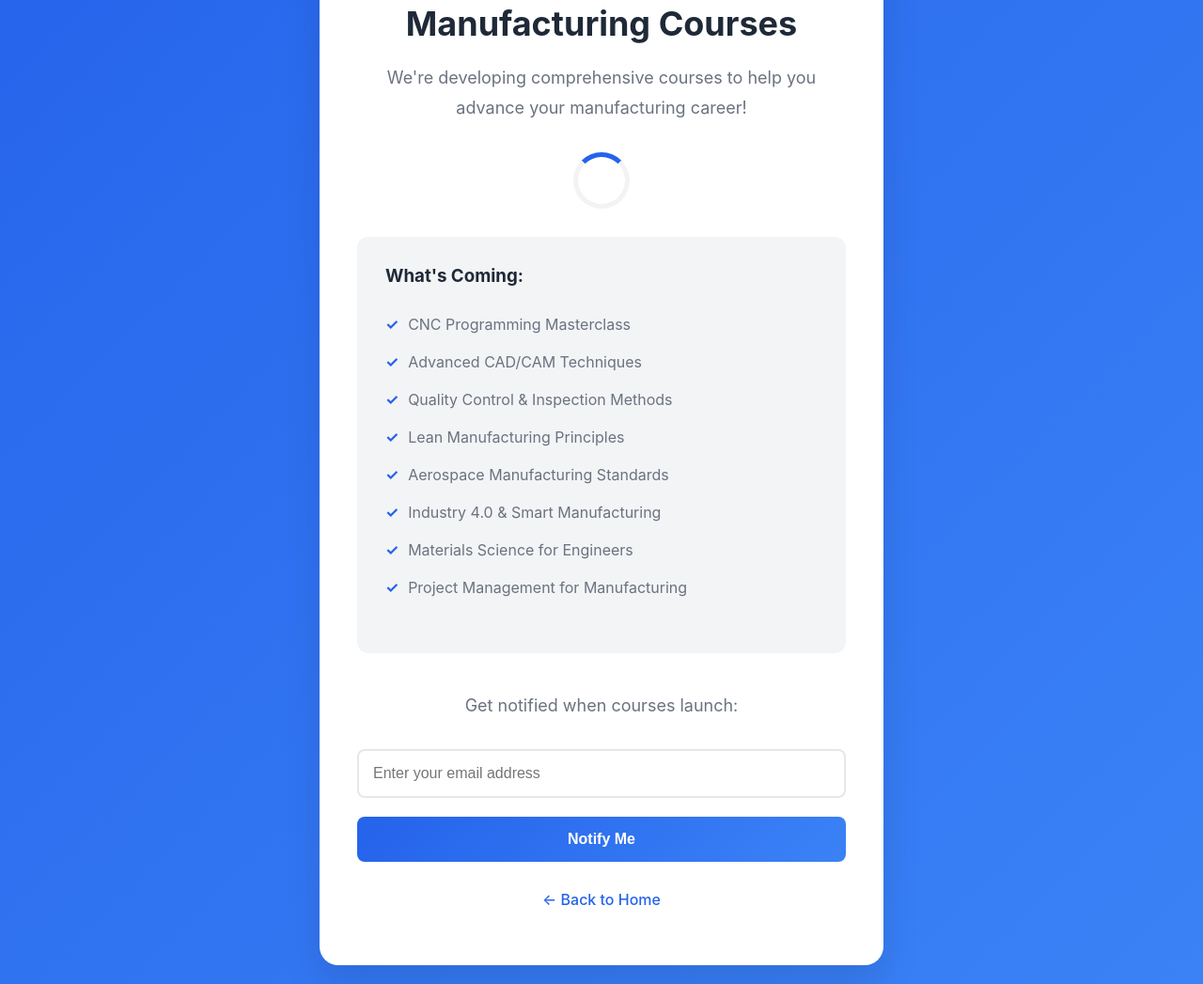
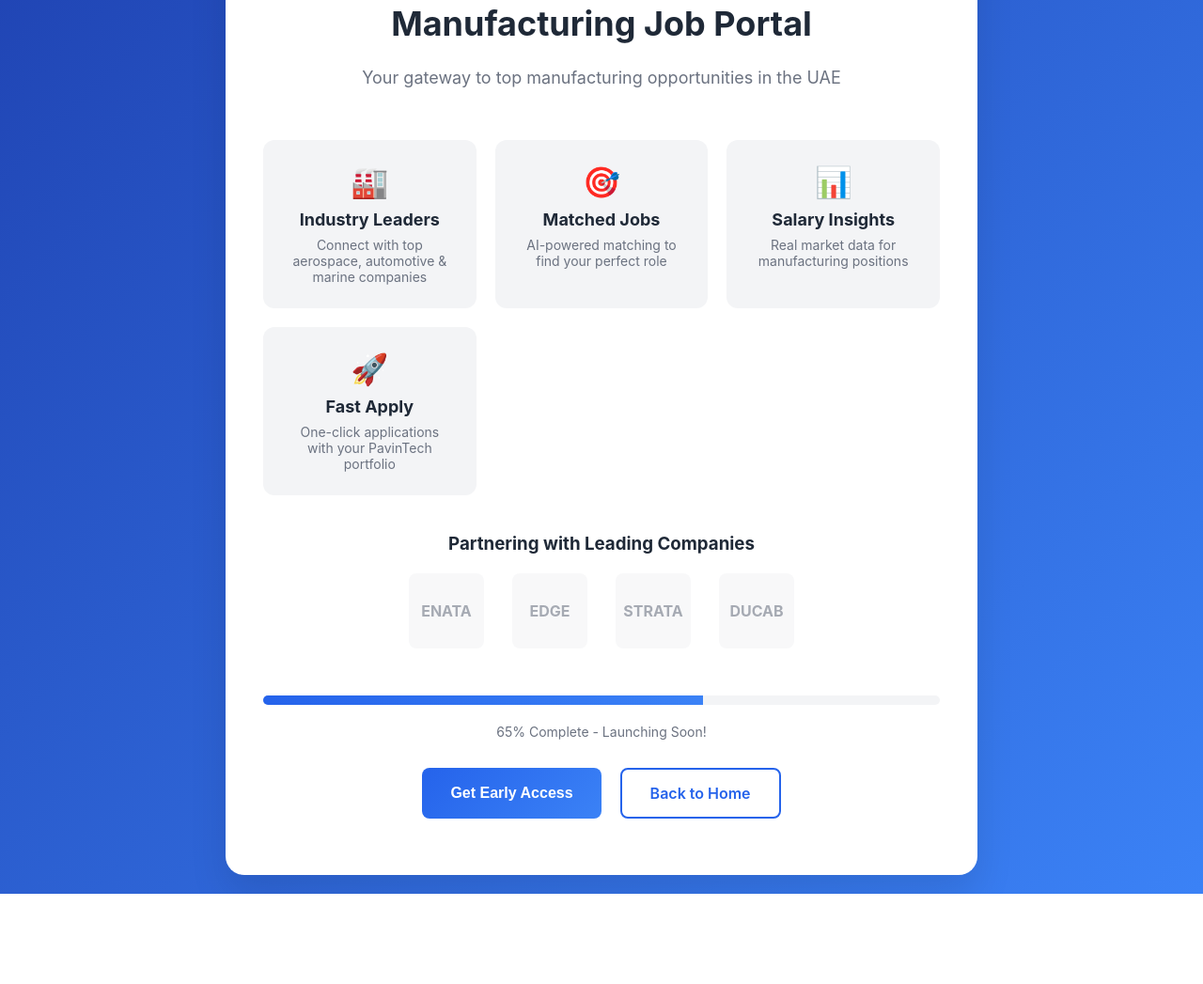
Before and after one commit to PavinAJ/pavinaj.github.io, a plain HTML site: page jobs/index.html in a window 1280 px wide. Shown: the part 207-1254 px from the top of the page at 94% size. After the commit the page ends 1158 px from the top, so only its background shows below. Drawn offline with Linux system fonts and the light colour scheme.

Commit message:
Update index.html
update

```diff
--- a/jobs/index.html
+++ b/jobs/index.html
@@ -3,8 +3,8 @@
 <head>
     <meta charset="UTF-8">
     <meta name="viewport" content="width=device-width, initial-scale=1.0">
-    <title>Manufacturing Courses - Coming Soon | PavinTech</title>
-    <meta name="description" content="Professional manufacturing courses coming soon. Learn CNC programming, advanced manufacturing techniques, and industry best practices.">
+    <title>Manufacturing Job Portal - Coming Soon | PavinTech</title>
+    <meta name="description" content="UAE Manufacturing job portal coming soon. Connect with top companies in aerospace, automotive, and marine industries.">
 
     <style>
         * {
@@ -21,11 +21,12 @@
             --text-secondary: #6b7280;
             --bg-light: #f3f4f6;
             --bg-white: #ffffff;
+            --success-color: #10b981;
         }
 
         body {
             font-family: -apple-system, BlinkMacSystemFont, 'Segoe UI', Roboto, sans-serif;
-            background: linear-gradient(135deg, var(--primary-color), var(--secondary-color));
+            background: linear-gradient(135deg, #1e40af, #3b82f6);
             min-height: 100vh;
             display: flex;
             align-items: center;
@@ -33,15 +34,19 @@
             padding: 20px;
         }
 
-        .coming-soon-container {
+        .portal-container {
             background: var(--bg-white);
             border-radius: 20px;
             padding: 60px 40px;
-            max-width: 600px;
+            max-width: 800px;
             width: 100%;
+            box-shadow: 0 20px 40px rgba(0, 0, 0, 0.1);
+            animation: fadeIn 0.8s ease-out;
+        }
+
+        .header {
             text-align: center;
-            box-shadow: 0 20px 40px rgba(0, 0, 0, 0.1);
-            animation: slideIn 0.8s ease-out;
+            margin-bottom: 50px;
         }
 
         .icon-container {
@@ -55,6 +60,24 @@
             margin: 0 auto 30px;
             font-size: 48px;
             color: white;
+            position: relative;
+            animation: float 3s ease-in-out infinite;
+        }
+
+        .notification-badge {
+            position: absolute;
+            top: -5px;
+            right: -5px;
+            background: var(--success-color);
+            color: white;
+            width: 30px;
+            height: 30px;
+            border-radius: 50%;
+            display: flex;
+            align-items: center;
+            justify-content: center;
+            font-size: 14px;
+            font-weight: bold;
             animation: pulse 2s infinite;
         }
 
@@ -64,117 +87,154 @@
             margin-bottom: 20px;
         }
 
-        p {
+        .subtitle {
             color: var(--text-secondary);
             font-size: 18px;
             line-height: 1.8;
+        }
+
+        .features-grid {
+            display: grid;
+            grid-template-columns: repeat(auto-fit, minmax(200px, 1fr));
+            gap: 20px;
+            margin: 40px 0;
+        }
+
+        .feature-item {
+            background: var(--bg-light);
+            padding: 25px;
+            border-radius: 12px;
+            text-align: center;
+            transition: transform 0.3s;
+        }
+
+        .feature-item:hover {
+            transform: translateY(-5px);
+        }
+
+        .feature-icon {
+            font-size: 32px;
+            margin-bottom: 10px;
+        }
+
+        .feature-item h3 {
+            color: var(--text-primary);
+            font-size: 18px;
+            margin-bottom: 8px;
+        }
+
+        .feature-item p {
+            color: var(--text-secondary);
+            font-size: 14px;
+        }
+
+        .companies-section {
+            margin: 40px 0;
+            text-align: center;
+        }
+
+        .companies-section h3 {
+            color: var(--text-primary);
+            margin-bottom: 20px;
+        }
+
+        .company-logos {
+            display: flex;
+            justify-content: center;
+            align-items: center;
+            gap: 30px;
+            flex-wrap: wrap;
+            opacity: 0.6;
+        }
+
+        .company-logo {
+            width: 80px;
+            height: 80px;
+            background: var(--bg-light);
+            border-radius: 8px;
+            display: flex;
+            align-items: center;
+            justify-content: center;
+            font-weight: bold;
+            color: var(--text-secondary);
+        }
+
+        .cta-section {
+            text-align: center;
+            margin-top: 50px;
+        }
+
+        .progress-bar {
+            background: var(--bg-light);
+            height: 10px;
+            border-radius: 5px;
+            overflow: hidden;
+            margin: 20px 0;
+        }
+
+        .progress-fill {
+            background: linear-gradient(90deg, var(--primary-color), var(--secondary-color));
+            height: 100%;
+            width: 65%;
+            animation: fillProgress 2s ease-out;
+        }
+
+        .progress-text {
+            color: var(--text-secondary);
+            font-size: 14px;
             margin-bottom: 30px;
         }
 
-        .course-preview {
-            background: var(--bg-light);
-            border-radius: 12px;
-            padding: 30px;
-            margin: 30px 0;
-            text-align: left;
-        }
-
-        .course-preview h3 {
-            color: var(--text-primary);
-            margin-bottom: 15px;
-        }
-
-        .course-list {
-            list-style: none;
-            margin: 20px 0;
-        }
-
-        .course-list li {
-            padding: 10px 0;
-            color: var(--text-secondary);
+        .btn-group {
             display: flex;
-            align-items: center;
-            gap: 10px;
-        }
-
-        .course-list li:before {
-            content: "✓";
-            color: var(--primary-color);
-            font-weight: bold;
-        }
-
-        .notify-form {
-            margin-top: 40px;
-        }
-
-        .email-input {
-            width: 100%;
-            padding: 15px;
-            border: 2px solid #e5e7eb;
-            border-radius: 8px;
-            font-size: 16px;
-            margin-bottom: 20px;
-            transition: border-color 0.3s;
-        }
-
-        .email-input:focus {
-            outline: none;
-            border-color: var(--primary-color);
+            gap: 20px;
+            justify-content: center;
+            flex-wrap: wrap;
         }
 
         .btn {
-            background: linear-gradient(135deg, var(--primary-color), var(--secondary-color));
-            color: white;
-            padding: 15px 40px;
-            border: none;
+            padding: 15px 30px;
             border-radius: 8px;
             font-size: 16px;
             font-weight: 600;
-            cursor: pointer;
+            text-decoration: none;
             transition: transform 0.3s;
-            width: 100%;
+            display: inline-block;
+        }
+
+        .btn-primary {
+            background: linear-gradient(135deg, var(--primary-color), var(--secondary-color));
+            color: white;
+            border: none;
+        }
+
+        .btn-secondary {
+            background: transparent;
+            color: var(--primary-color);
+            border: 2px solid var(--primary-color);
         }
 
         .btn:hover {
             transform: translateY(-2px);
         }
 
-        .back-link {
-            display: inline-block;
-            margin-top: 30px;
-            color: var(--primary-color);
-            text-decoration: none;
-            font-weight: 500;
-            transition: opacity 0.3s;
-        }
-
-        .back-link:hover {
-            opacity: 0.8;
-        }
-
-        .loader {
-            width: 60px;
-            height: 60px;
-            border: 5px solid #f3f3f3;
-            border-radius: 50%;
-            border-top: 5px solid var(--primary-color);
-            animation: spin 1s linear infinite;
-            margin: 0 auto 30px;
-        }
-
-        @keyframes spin {
-            0% { transform: rotate(0deg); }
-            100% { transform: rotate(360deg); }
-        }
-
-        @keyframes slideIn {
+        @keyframes fadeIn {
             from {
                 opacity: 0;
-                transform: translateY(30px);
+                transform: scale(0.95);
             }
             to {
                 opacity: 1;
+                transform: scale(1);
+            }
+        }
+
+        @keyframes float {
+            0%, 100% {
                 transform: translateY(0);
+            }
+            50% {
+                transform: translateY(-10px);
             }
         }
 
@@ -183,12 +243,21 @@
                 transform: scale(1);
             }
             50% {
-                transform: scale(1.05);
+                transform: scale(1.1);
+            }
+        }
+
+        @keyframes fillProgress {
+            from {
+                width: 0;
+            }
+            to {
+                width: 65%;
             }
         }
 
         @media (max-width: 640px) {
-            .coming-soon-container {
+            .portal-container {
                 padding: 40px 20px;
             }
 
@@ -196,56 +265,89 @@
                 font-size: 28px;
             }
 
-            p {
-                font-size: 16px;
+            .features-grid {
+                grid-template-columns: 1fr;
+            }
+
+            .btn-group {
+                flex-direction: column;
+                width: 100%;
+            }
+
+            .btn {
+                width: 100%;
+                text-align: center;
             }
         }
     </style>
 </head>
 <body>
-    <div class="coming-soon-container">
-        <div class="icon-container">📚</div>
-        <h1>Manufacturing Courses</h1>
-        <p>We're developing comprehensive courses to help you advance your manufacturing career!</p>
-
-        <div class="loader"></div>
-
-        <div class="course-preview">
-            <h3>What's Coming:</h3>
-            <ul class="course-list">
-                <li>CNC Programming Masterclass</li>
-                <li>Advanced CAD/CAM Techniques</li>
-                <li>Quality Control & Inspection Methods</li>
-                <li>Lean Manufacturing Principles</li>
-                <li>Aerospace Manufacturing Standards</li>
-                <li>Industry 4.0 & Smart Manufacturing</li>
-                <li>Materials Science for Engineers</li>
-                <li>Project Management for Manufacturing</li>
-            </ul>
+    <div class="portal-container">
+        <div class="header">
+            <div class="icon-container">
+                💼
+                <div class="notification-badge">!</div>
+            </div>
+            <h1>Manufacturing Job Portal</h1>
+            <p class="subtitle">Your gateway to top manufacturing opportunities in the UAE</p>
         </div>
 
-        <div class="notify-form">
-            <p>Get notified when courses launch:</p>
-            <form onsubmit="handleSubmit(event)">
-                <input
-                    type="email"
-                    class="email-input"
-                    placeholder="Enter your email address"
-                    required
-                >
-                <button type="submit" class="btn">Notify Me</button>
-            </form>
+        <div class="features-grid">
+            <div class="feature-item">
+                <div class="feature-icon">🏭</div>
+                <h3>Industry Leaders</h3>
+                <p>Connect with top aerospace, automotive & marine companies</p>
+            </div>
+            <div class="feature-item">
+                <div class="feature-icon">🎯</div>
+                <h3>Matched Jobs</h3>
+                <p>AI-powered matching to find your perfect role</p>
+            </div>
+            <div class="feature-item">
+                <div class="feature-icon">📊</div>
+                <h3>Salary Insights</h3>
+                <p>Real market data for manufacturing positions</p>
+            </div>
+            <div class="feature-item">
+                <div class="feature-icon">🚀</div>
+                <h3>Fast Apply</h3>
+                <p>One-click applications with your PavinTech portfolio</p>
+            </div>
         </div>
 
-        <a href="/" class="back-link">← Back to Home</a>
+        <div class="companies-section">
+            <h3>Partnering with Leading Companies</h3>
+            <div class="company-logos">
+                <div class="company-logo">ENATA</div>
+                <div class="company-logo">EDGE</div>
+                <div class="company-logo">STRATA</div>
+                <div class="company-logo">DUCAB</div>
+            </div>
+        </div>
+
+        <div class="cta-section">
+            <div class="progress-bar">
+                <div class="progress-fill"></div>
+            </div>
+            <p class="progress-text">65% Complete - Launching Soon!</p>
+
+            <div class="btn-group">
+                <button class="btn btn-primary" onclick="showAlert()">Get Early Access</button>
+                <a href="/" class="btn btn-secondary">Back to Home</a>
+            </div>
+        </div>
     </div>
 
     <script>
-        function handleSubmit(event) {
-            event.preventDefault();
-            alert('Thank you for your interest! We\'ll notify you when our courses launch.');
-            event.target.reset();
+        function showAlert() {
+            alert('Thank you for your interest! We\'ll contact you for early access to the job portal.');
         }
+
+        // Add some dynamic elements
+        setTimeout(() => {
+            const badge = document.querySelector('.notification-badge');
+            badge.textContent = '5';
+        }, 2000);
     </script>
 </body>
 </html>
```
